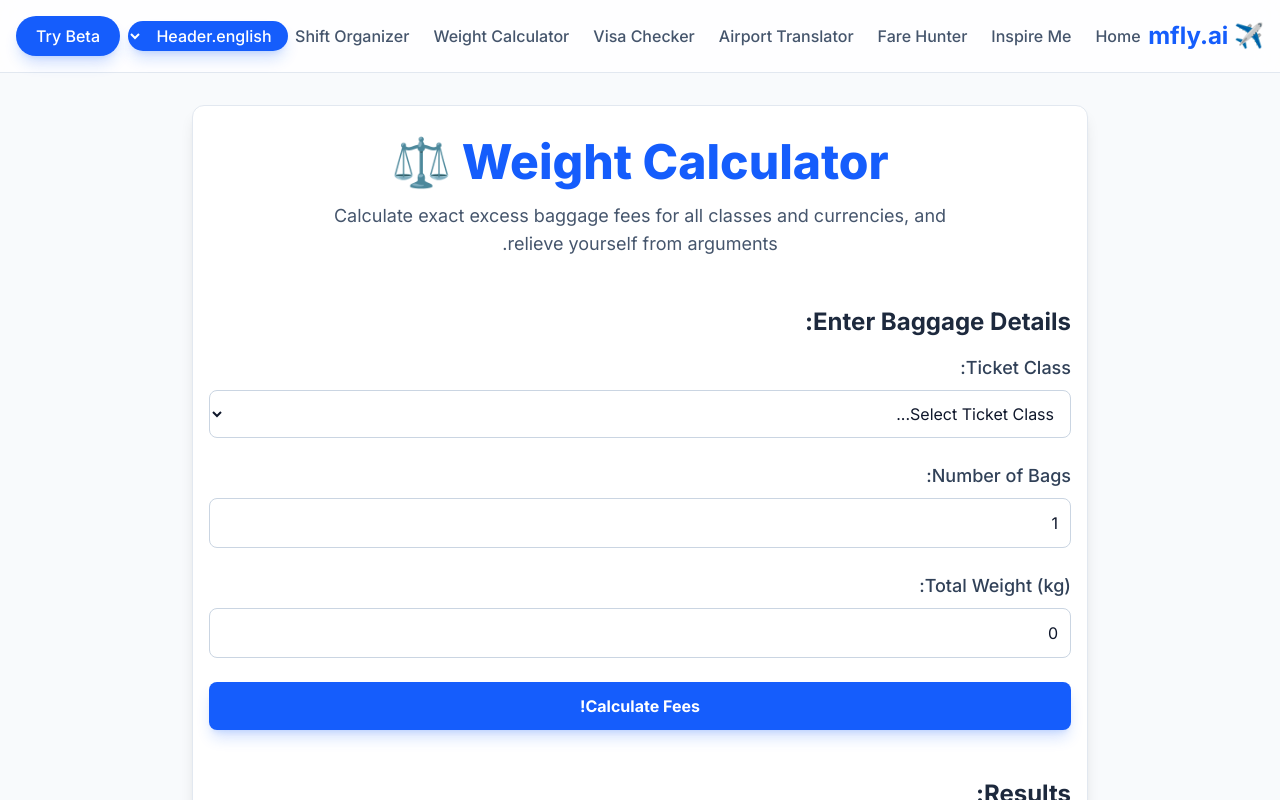
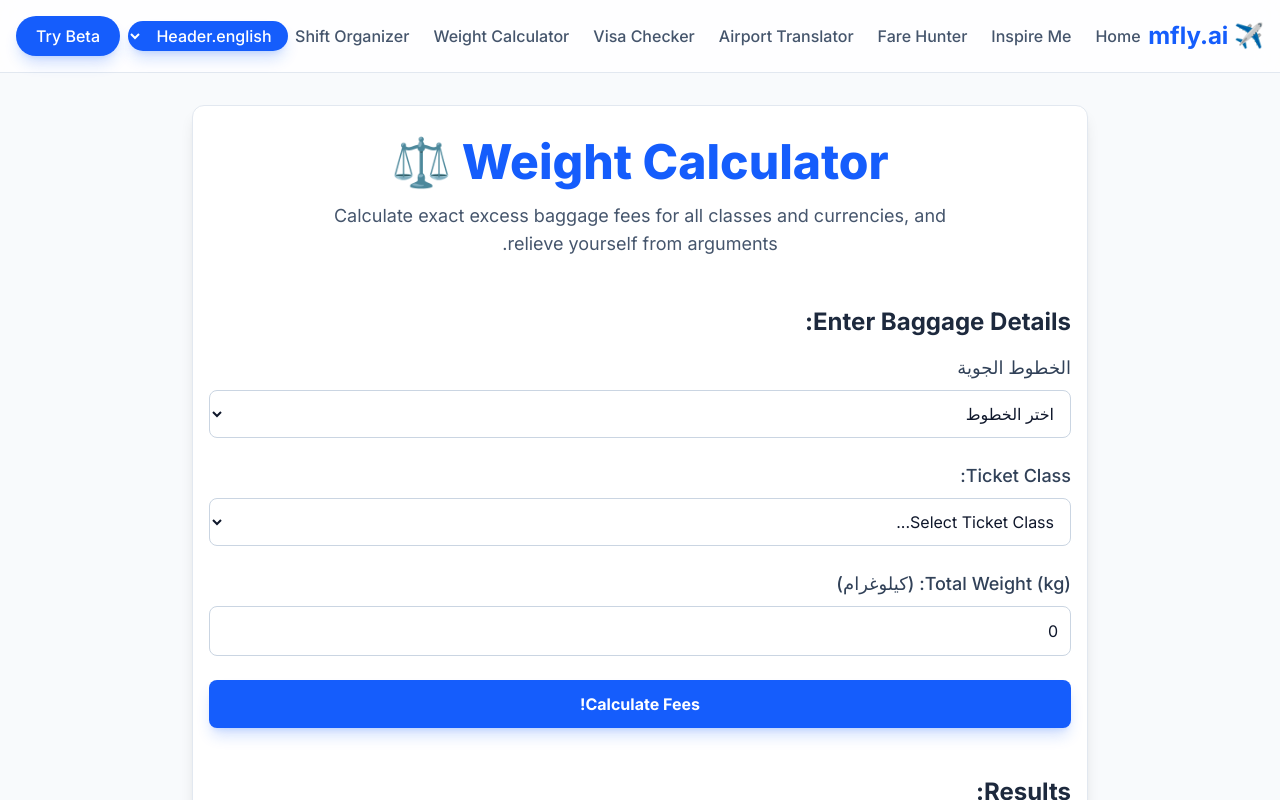
Before and after one commit to MuwaizriLab/mfly-ai, a Next.js app: page /en/weight-calculator in a window 1280 px wide. Shown: the top 800 px of the page. Built offline with nearby package versions, Linux system fonts and the light colour scheme.

Commit message:
feat: حاسبة الوزن التفاعلية مع مقارنة الخطوط

```diff
--- a/app/[locale]/weight-calculator/page.tsx
+++ b/app/[locale]/weight-calculator/page.tsx
@@ -1,9 +1,43 @@
-import React from 'react';
+import React, { useState } from 'react';
 import { useTranslations } from 'next-intl';
 import Header from '@/components/Header'; // Import the new Header component
+import weightPolicies from '@/data/weight-policies.json';
+import { WeightPolicy, CalculationResult } from '@/types/weight';
 
 export default function WeightCalculatorPage() {
   const t = useTranslations('WeightCalculatorPage');
+  const [airline, setAirline] = useState('');
+  const [ticketClass, setTicketClass] = useState('');
+  const [totalWeight, setTotalWeight] = useState<number>(0);
+  const [results, setResults] = useState<CalculationResult[]>([]);
+
+  const handleCalculate = (e: React.FormEvent) => {
+    e.preventDefault();
+    if (!airline || !ticketClass || totalWeight <= 0) return;
+
+    const filtered = weightPolicies.filter(
+      (policy: WeightPolicy) =>
+        airline === 'all' || policy.airline === airline
+    );
+
+    const calculated = filtered.map((policy) => {
+      const allowed = policy[ticketClass as keyof WeightPolicy]?.allowed || 0;
+      const extraPerKg = policy[ticketClass as keyof WeightPolicy]?.extraPerKg || 0;
+      const extraWeight = Math.max(0, totalWeight - allowed);
+      const extraCharge = extraWeight * extraPerKg;
+      const totalCharge = extraCharge;
+
+      return {
+        airline: policy.airline,
+        allowedWeight: allowed,
+        extraWeight,
+        extraCharge,
+        totalCharge,
+      };
+    });
+
+    setResults(calculated);
+  };
 
   return (
     <div className="min-h-screen bg-slate-50 text-slate-900 font-sans" dir="rtl">
@@ -21,14 +55,38 @@ export default function WeightCalculatorPage() {
 
         <section className="mb-8">
           <h2 className="text-2xl font-bold text-slate-800 mb-4">{t('baggageDetailsTitle')}</h2>
-          <form className="space-y-6">
+          <form className="space-y-6" onSubmit={handleCalculate}>
+            <div>
+              <label htmlFor="airline" className="block text-lg font-medium text-slate-700 mb-2">
+                الخطوط الجوية
+              </label>
+              <select
+                id="airline"
+                value={airline}
+                onChange={(e) => setAirline(e.target.value)}
+                className="w-full p-3 border border-slate-300 rounded-lg focus:ring-blue-500 focus:border-blue-500"
+                required
+              >
+                <option value="">اختر الخطوط</option>
+                <option value="all">جميع الخطوط (مقارنة)</option>
+                {weightPolicies.map((policy) => (
+                  <option key={policy.airline} value={policy.airline}>
+                    {policy.airline}
+                  </option>
+                ))}
+              </select>
+            </div>
+
             <div>
               <label htmlFor="ticketClass" className="block text-lg font-medium text-slate-700 mb-2">
                 {t('ticketClassLabel')}
               </label>
               <select
                 id="ticketClass"
+                value={ticketClass}
+                onChange={(e) => setTicketClass(e.target.value)}
                 className="w-full p-3 border border-slate-300 rounded-lg focus:ring-blue-500 focus:border-blue-500"
+                required
               >
                 <option value="">{t('selectTicketClass')}</option>
                 <option value="economy">{t('economy')}</option>
@@ -38,37 +96,61 @@ export default function WeightCalculatorPage() {
             </div>
 
             <div>
-              <label htmlFor="bagCount" className="block text-lg font-medium text-slate-700 mb-2">
-                {t('bagCountLabel')}
-              </label>
-              <input
-                type="number"
-                id="bagCount"
-                min="1"
-                defaultValue="1"
-                className="w-full p-3 border border-slate-300 rounded-lg focus:ring-blue-500 focus:border-blue-500"
-              />
-            </div>
-
-            <div>
               <label htmlFor="totalWeight" className="block text-lg font-medium text-slate-700 mb-2">
-                {t('totalWeightLabel')}
+                {t('totalWeightLabel')} (كيلوغرام)
               </label>
               <input
                 type="number"
                 id="totalWeight"
                 min="0"
-                defaultValue="0"
+                value={totalWeight}
+                onChange={(e) => setTotalWeight(Number(e.target.value))}
                 className="w-full p-3 border border-slate-300 rounded-lg focus:ring-blue-500 focus:border-blue-500"
+                required
               />
             </div>
 
-            <button className="w-full bg-blue-600 text-white px-6 py-3 rounded-lg font-bold hover:bg-blue-700 transition shadow-lg shadow-blue-600/20">
+            <button
+              type="submit"
+              className="w-full bg-blue-600 text-white px-6 py-3 rounded-lg font-bold hover:bg-blue-700 transition shadow-lg shadow-blue-600/20"
+            >
               {t('calculateFeesButton')}
             </button>
           </form>
         </section>
 
+        {results.length > 0 ? (
+          <section className="mt-12 p-6 bg-gradient-to-r from-amber-50 to-blue-50 rounded-2xl border border-amber-200">
+            <h2 className="text-3xl font-bold text-slate-800 mb-6">نتائج الحساب</h2>
+            <div className="overflow-x-auto">
+              <table className="min-w-full border-collapse border border-slate-300">
+                <thead>
+                  <tr className="bg-blue-100">
+                    <th className="border border-slate-300 p-3 text-right">الخطوط</th>
+                    <th className="border border-slate-300 p-3 text-right">الوزن المسموح (كغ)</th>
+                    <th className="border border-slate-300 p-3 text-right">الوزن الزائد (كغ)</th>
+                    <th className="border border-slate-300 p-3 text-right">الرسوم الزائدة (د.ك)</th>
+                    <th className="border border-slate-300 p-3 text-right">إجمالي الرسوم (د.ك)</th>
+                  </tr>
+                </thead>
+                <tbody>
+                  {results.map((res, idx) => (
+                    <tr key={idx} className={idx % 2 === 0 ? 'bg-white' : 'bg-slate-50'}>
+                      <td className="border border-slate-300 p-3 font-bold">{res.airline}</td>
+                      <td className="border border-slate-300 p-3">{res.allowedWeight}</td>
+                      <td className={`border border-slate-300 p-3 ${res.extraWeight > 0 ? 'text-red-600 font-bold' : 'text-green-600'}`}>
+                        {res.extraWeight}
+                      </td>
+                      <td className="border border-slate-300 p-3">{res.extraCharge.toFixed(2)}</td>
+                      <td className="border border-slate-300 p-3 font-bold">{res.totalCharge.toFixed(2)}</td>
+                    </tr>
+                  ))}
+                </tbody>
+              </table>
+            </div>
+            <p className="text-sm text-slate-500 mt-4">* الأسعار بالدينار الكويتي، قد تختلف حسب المسار والتوقيت.</p>
+          </section>
+        ) : (
           <section className="mt-12">
             <h2 className="text-2xl font-bold text-slate-800 mb-4">{t('resultsTitle')}</h2>
             <div className="bg-slate-100 p-6 rounded-lg text-slate-700 min-h-[100px]">
@@ -76,6 +158,7 @@ export default function WeightCalculatorPage() {
               <p className="text-sm text-slate-500 mt-2">{t('resultsDeveloping')}</p>
             </div>
           </section>
+        )}
       </main>
     </div>
   );
--- /dev/null
+++ b/data/weight-policies.json
@@ -0,0 +1,38 @@
+[
+  {
+    "airline": "Kuwait Airways",
+    "economy": { "allowed": 40, "extraPerKg": 15 },
+    "business": { "allowed": 60, "extraPerKg": 10 },
+    "first": { "allowed": 80, "extraPerKg": 5 }
+  },
+  {
+    "airline": "Saudia",
+    "economy": { "allowed": 35, "extraPerKg": 20 },
+    "business": { "allowed": 50, "extraPerKg": 15 },
+    "first": { "allowed": 70, "extraPerKg": 10 }
+  },
+  {
+    "airline": "Emirates",
+    "economy": { "allowed": 45, "extraPerKg": 25 },
+    "business": { "allowed": 65, "extraPerKg": 20 },
+    "first": { "allowed": 90, "extraPerKg": 15 }
+  },
+  {
+    "airline": "Qatar Airways",
+    "economy": { "allowed": 42, "extraPerKg": 22 },
+    "business": { "allowed": 60, "extraPerKg": 18 },
+    "first": { "allowed": 85, "extraPerKg": 12 }
+  },
+  {
+    "airline": "Turkish Airlines",
+    "economy": { "allowed": 30, "extraPerKg": 18 },
+    "business": { "allowed": 55, "extraPerKg": 14 },
+    "first": { "allowed": 75, "extraPerKg": 10 }
+  },
+  {
+    "airline": "British Airways",
+    "economy": { "allowed": 38, "extraPerKg": 30 },
+    "business": { "allowed": 58, "extraPerKg": 25 },
+    "first": { "allowed": 80, "extraPerKg": 20 }
+  }
+]
--- /dev/null
+++ b/types/weight.ts
@@ -0,0 +1,14 @@
+export interface WeightPolicy {
+  airline: string;
+  economy: { allowed: number; extraPerKg: number };
+  business: { allowed: number; extraPerKg: number };
+  first: { allowed: number; extraPerKg: number };
+}
+
+export interface CalculationResult {
+  airline: string;
+  allowedWeight: number;
+  extraWeight: number;
+  extraCharge: number;
+  totalCharge: number;
+}
```
Lines whose indentation alone changed are shown as unchanged.
